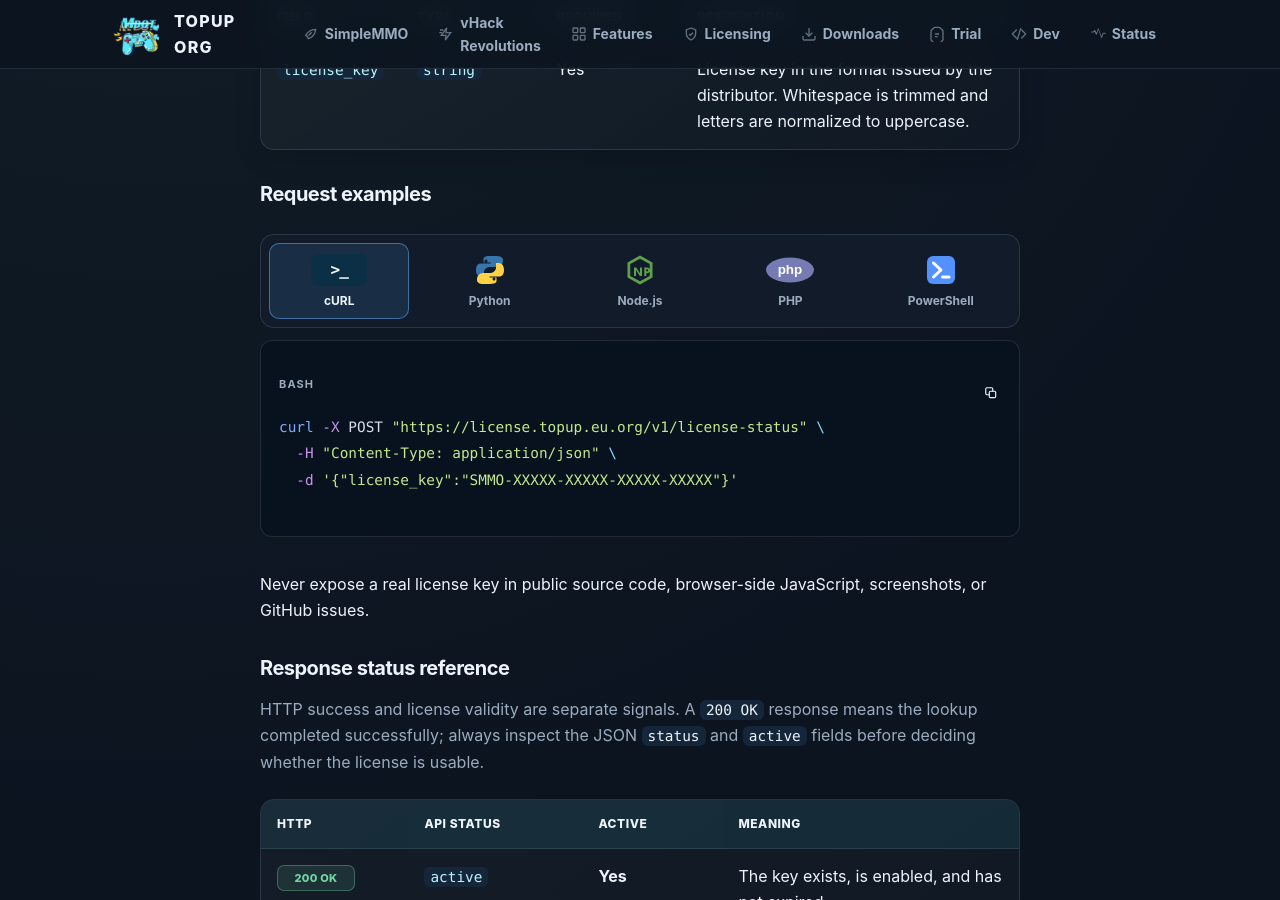
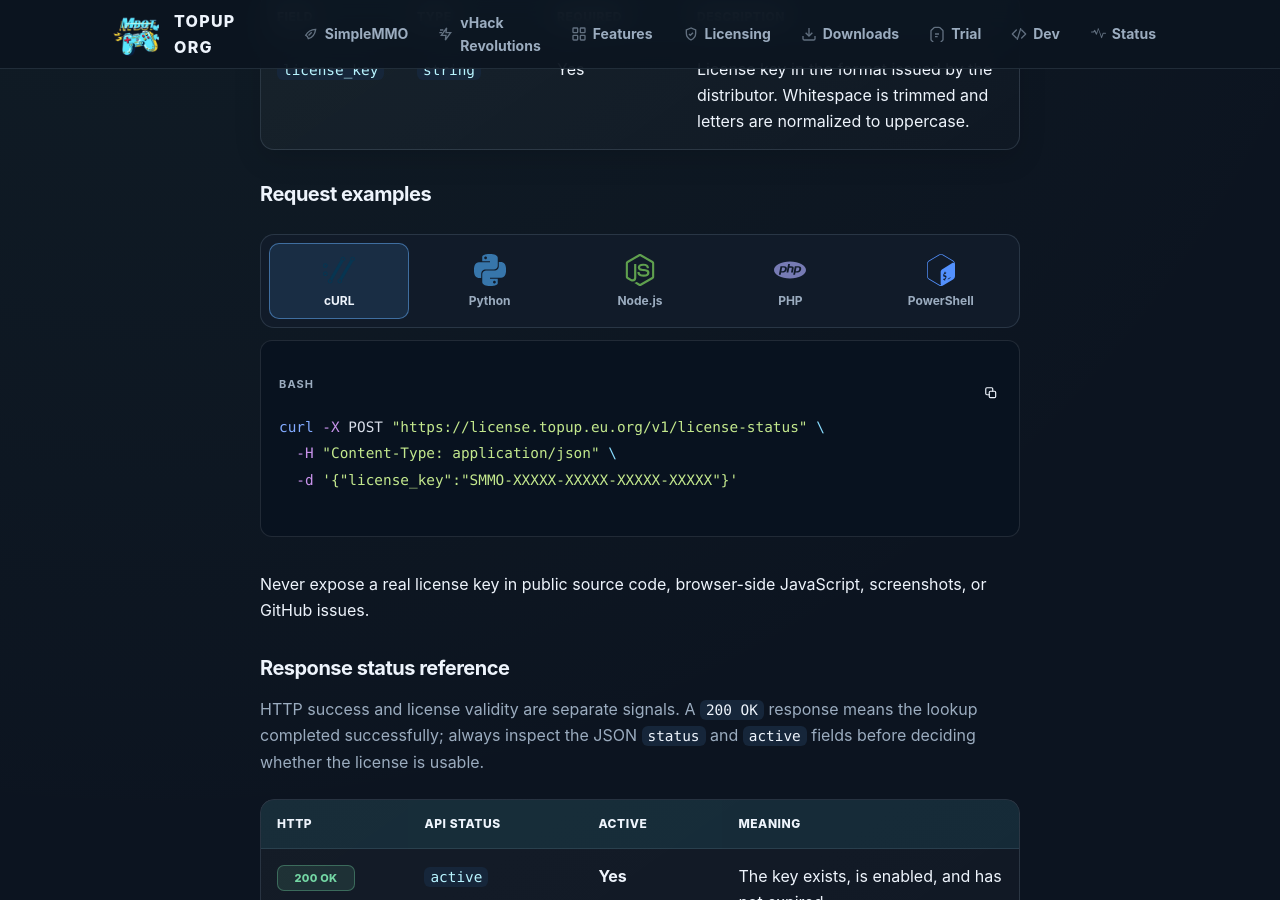
Before and after one commit to SMMURDA/simplemmo-bot, a Jekyll site: the page built from licensing.md, in a window 1280 px wide and 900 px high, scrolled down 1521 px. Built offline with Jekyll 4.4.1, drawn with Linux system fonts in a browser that asks for light colours.

Commit message:
fix: licensing page language icons from SimpleIcons (curl, python, nodejs, php, powershell)

```diff
--- a/licensing.md
+++ b/licensing.md
@@ -69,7 +69,7 @@ Use this read-only endpoint to inspect a license without activating a new device
 
 <div class="license-examples" data-license-examples>
   <div class="license-example-tabs" role="tablist" aria-label="License status examples">
-    <button class="license-example-tab is-active" type="button" role="tab" id="license-tab-curl" aria-selected="true" aria-controls="license-panel-curl" data-license-tab="curl"><span class="license-logo-frame license-logo-frame--curl" aria-hidden="true"><span class="license-curl-mark">&gt;_</span></span><span>cURL</span></button>
+    <button class="license-example-tab is-active" type="button" role="tab" id="license-tab-curl" aria-selected="true" aria-controls="license-panel-curl" data-license-tab="curl"><span class="license-logo-frame" aria-hidden="true"><img class="license-language-logo" src="/assets/icons/languages/curl.svg" alt=""></span><span>cURL</span></button>
     <button class="license-example-tab" type="button" role="tab" id="license-tab-python" aria-selected="false" aria-controls="license-panel-python" data-license-tab="python" tabindex="-1"><span class="license-logo-frame" aria-hidden="true"><img class="license-language-logo" src="/assets/icons/languages/python.svg" alt=""></span><span>Python</span></button>
     <button class="license-example-tab" type="button" role="tab" id="license-tab-node" aria-selected="false" aria-controls="license-panel-node" data-license-tab="node" tabindex="-1"><span class="license-logo-frame" aria-hidden="true"><img class="license-language-logo" src="/assets/icons/languages/nodejs.svg" alt=""></span><span>Node.js</span></button>
     <button class="license-example-tab" type="button" role="tab" id="license-tab-php" aria-selected="false" aria-controls="license-panel-php" data-license-tab="php" tabindex="-1"><span class="license-logo-frame" aria-hidden="true"><img class="license-language-logo license-language-logo--php" src="/assets/icons/languages/php.svg" alt=""></span><span>PHP</span></button>
```
Also changed, not shown: assets/icons/languages/curl.svg, assets/icons/languages/nodejs.svg, assets/icons/languages/php.svg, assets/icons/languages/powershell.svg, assets/icons/languages/python.svg.
